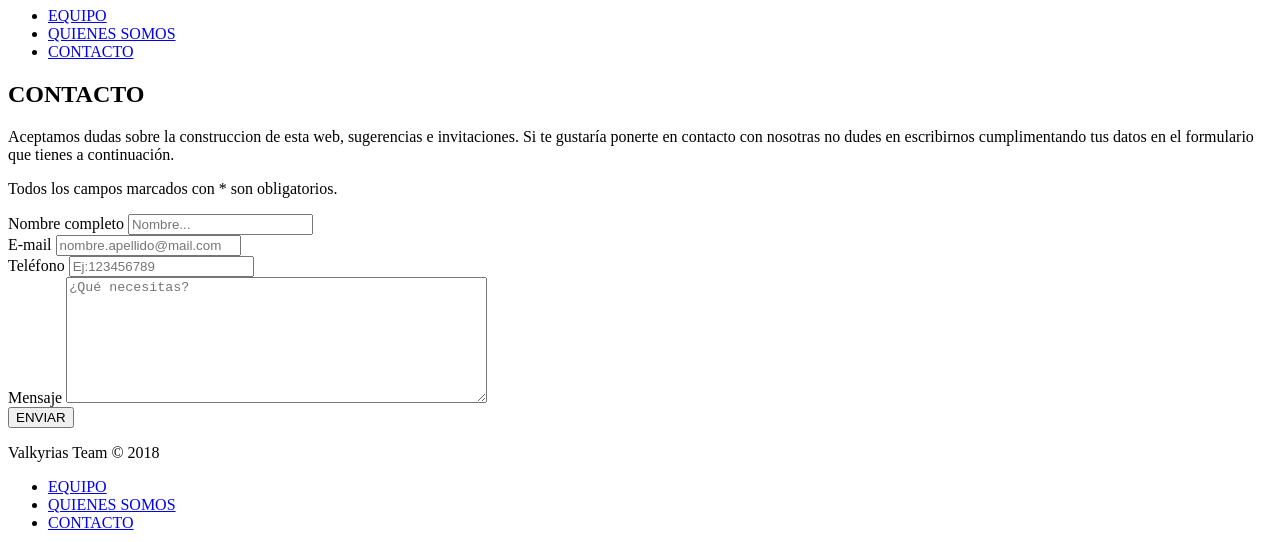
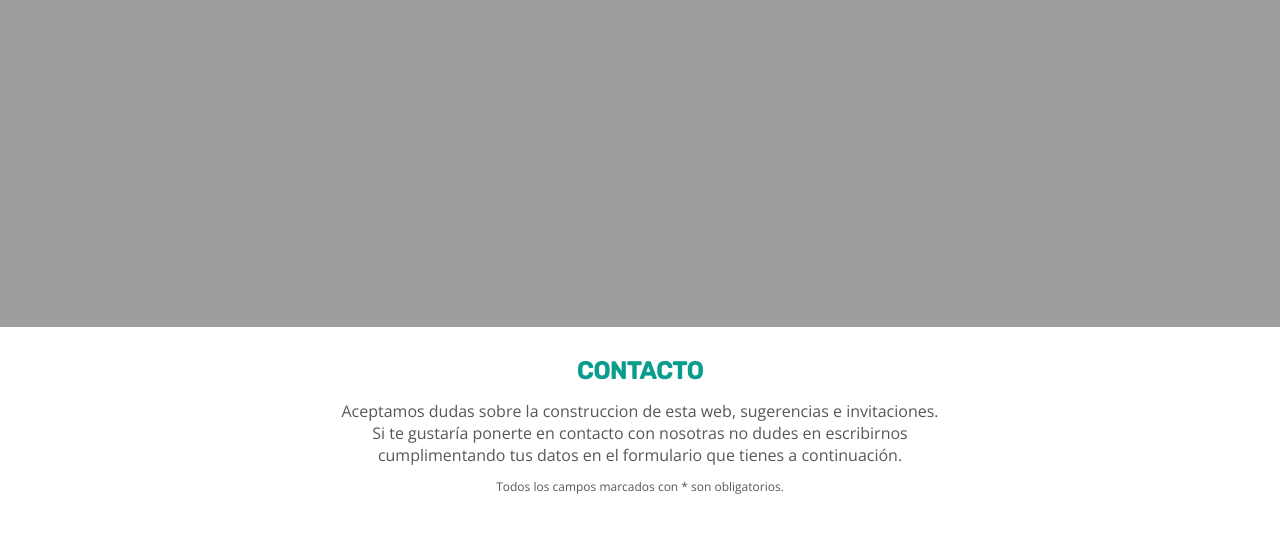
Before and after one commit to Adalab/d-s1-valkyrias, a website: page contacto.html in a window 1280 px wide. Shown: the part 73-615 px from the top of the page. Drawn offline with nearby package versions, Linux system fonts and the light colour scheme; files that its build step writes are made by us from their sources; the site is published under a folder, as on GitHub Pages, so addresses that start at the root find nothing.

Commit message:
areeglos

```diff
--- a/contacto.html
+++ b/contacto.html
@@ -7,7 +7,7 @@
   <link href="https://fonts.googleapis.com/css?family=Rubik" rel="stylesheet">
   <link href="https://fonts.googleapis.com/css?family=Open+Sans|Rubik:500" rel="stylesheet">
   <link rel="stylesheet" href="https://use.fontawesome.com/releases/v5.0.13/css/all.css" integrity="sha384-DNOHZ68U8hZfKXOrtjWvjxusGo9WQnrNx2sqG0tfsghAvtVlRW3tvkXWZh58N9jp" crossorigin="anonymous">
-  <link rel="stylesheet" type="text/css" href="/styles/main.css">
+  <link rel="stylesheet" type="text/css" href="styles/main.css">
   <meta name="viewport" content="width=device-width, initial-scale=1">
 </head>
 <body>
--- a/index.html
+++ b/index.html
@@ -4,12 +4,13 @@
 <head>
   <meta charset="utf-8">
   <title> Valkyrias </title>
-  <link rel="stylesheet" type="text/css" href="styles/main.css">
-  </style>
+
+
   <link href="https://fonts.googleapis.com/css?family=Rubik" rel="stylesheet">
   <link href="https://fonts.googleapis.com/css?family=Open+Sans|Rubik:500" rel="stylesheet">
   <link rel="stylesheet" href="https://use.fontawesome.com/releases/v5.0.13/css/all.css" integrity="sha384-DNOHZ68U8hZfKXOrtjWvjxusGo9WQnrNx2sqG0tfsghAvtVlRW3tvkXWZh58N9jp" crossorigin="anonymous">
-  <meta name="viewport" content="width=device-width, initial-scale=1">
+  <link rel="stylesheet" type="text/css" href="styles/main.css">
+<meta name="viewport" content="width=device-width, initial-scale=1">
 </head>
 <body>
   <header>
@@ -154,7 +155,7 @@
             </ul>
           </nav>
         </div>
-        <aside class= "item 3">
+        <aside class="item3">
           <div>
             <a href="http://adalab.es/"> <img src="images/logo_adalab.png" alt="Página Adalab"></a>
           </div>
```
